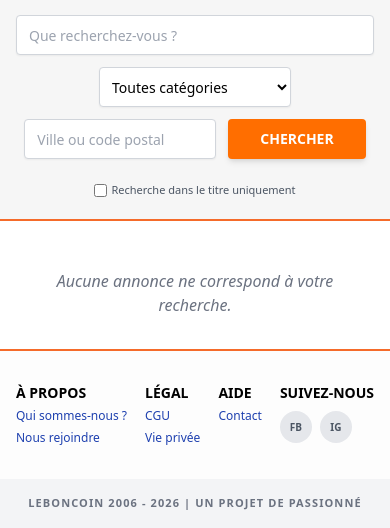
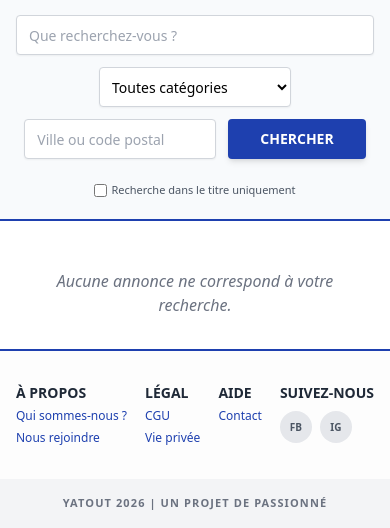
Before and after one commit to neuf2dev/yatout, a Django app: page / in a window 390 px wide. Shown: the part 495-1023 px from the top of the page. Run offline with Django 5.2, Linux system fonts and the light colour scheme; data that the repository does not hold is empty; some libraries are stand-ins or nearby versions.

Commit message:
Refonte visuelle : marque Yatout et charte graphique bleu roi

```diff
--- a/annonces/templates/annonces/accueil.html
+++ b/annonces/templates/annonces/accueil.html
@@ -3,7 +3,7 @@
 <head>
     <meta charset="UTF-8">
     <meta name="viewport" content="width=device-width, initial-scale=1.0">
-    <title>Accueil - Leboncoin</title>
+    <title>Yatout - Petites annonces entre particuliers</title>
     <script src="https://cdn.tailwindcss.com"></script>
 </head>
 <body class="bg-gray-100 font-sans">
@@ -13,9 +13,9 @@
         <!-- HEADER -->
         <header class="flex flex-col md:flex-row justify-between items-center md:items-start p-4 border-b border-gray-200 gap-4">
             <div class="flex flex-col text-center md:text-left">
-                <h1 class="text-[#f56b2a] text-3xl md:text-4xl font-extrabold tracking-tighter italic">
-                    <a href="{% url 'accueil_annonces' %}">leboncoin</a>
-                    <span class="text-xs text-gray-500 block not-italic uppercase tracking-widest">Annonces</span>
+                <h1 class="text-[#1e40af] text-3xl md:text-4xl font-extrabold tracking-tighter italic">
+                    <a href="{% url 'accueil_annonces' %}">yatout</a>
+                    <span class="text-xs text-emerald-600 block not-italic uppercase tracking-widest font-bold">Annonces</span>
                 </h1>
             </div>
 
@@ -23,7 +23,7 @@
             <div class="flex flex-col items-center md:items-end w-full md:w-auto">
                 {% if user.is_authenticated %}
                     <div class="flex items-center gap-3">
-                        <span class="text-sm font-bold text-gray-700">Bonjour, <span class="text-[#f56b2a]">{{ user.username }}</span></span>
+                        <span class="text-sm font-bold text-gray-700">Bonjour, <span class="text-[#1e40af]">{{ user.username }}</span></span>
                         <form method="POST" action="{% url 'logout' %}" class="inline">
                             {% csrf_token %}
                             <button type="submit" class="bg-gray-200 hover:bg-gray-300 text-gray-700 font-bold px-3 py-1 text-xs rounded border border-gray-300 transition-colors">
@@ -33,10 +33,10 @@
                     </div>
                 {% else %}
                     <div class="flex items-center gap-3">
-                        <a href="{% url 'connexion' %}" class="bg-[#f56b2a] hover:bg-orange-600 text-white font-bold px-4 py-1.5 text-xs rounded transition-colors uppercase tracking-wider shadow">
+                        <a href="{% url 'connexion' %}" class="bg-[#1e40af] hover:bg-blue-800 text-white font-bold px-4 py-1.5 text-xs rounded transition-colors uppercase tracking-wider shadow">
                             Se connecter
                         </a>
-                        <a href="{% url 'inscription' %}" class="text-orange-500 text-xs font-bold hover:underline">
+                        <a href="{% url 'inscription' %}" class="text-blue-700 text-xs font-bold hover:underline">
                             S'inscrire
                         </a>
                     </div>
@@ -48,9 +48,9 @@
         <nav class="bg-gray-50 border-b border-gray-200">
             <div class="max-w-[1000px] mx-auto px-4 py-2 flex items-center justify-between text-xs font-bold text-gray-700 uppercase">
                 <div class="flex items-center gap-4">
-                    <a href="{% url 'accueil_annonces' %}" class="text-[#f56b2a] hover:underline">Accueil</a>
+                    <a href="{% url 'accueil_annonces' %}" class="text-[#1e40af] hover:underline">Accueil</a>
                     <span class="text-gray-300">|</span>
-                    <a href="{% url 'deposer_annonce' %}" class="hover:underline">Déposer une annonce</a>
+                    <a href="{% url 'deposer_annonce' %}" class="hover:underline text-emerald-700">Déposer une annonce</a>
                     <span class="text-gray-300">|</span>
                     <a href="{% url 'mes_annonces' %}" class="hover:underline">Mes annonces</a>
                     <span class="text-gray-300">|</span>
@@ -63,25 +63,25 @@
         </nav>
 
         <!-- BANNIÈRE HERO -->
-        <section class="relative w-full h-[300px] bg-gray-900 overflow-hidden">
+        <section class="relative w-full h-[300px] bg-slate-900 overflow-hidden">
             <div class="absolute inset-0">
                 <img id="hero-image" src="https://images.unsplash.com/photo-1524758631624-e2822e304c36?auto=format&fit=crop&w=1200&q=80"
                 class="w-full h-full object-cover opacity-60 transition-opacity duration-1000">
             </div>
             <div class="relative z-10 flex flex-col items-center justify-center h-full text-center px-4">
                 <h2 class="text-white text-4xl font-black italic uppercase tracking-tighter">Donnez une seconde vie aux objets</h2>
-                <p class="text-white text-lg mt-2 font-light">Des milliers d'annonces autour de vous.</p>
+                <p class="text-white text-lg mt-2 font-light">Des milliers d'annonces autour de vous sur Yatout.</p>
             </div>
         </section>
 
         <!-- BARRE DE RECHERCHE DYNAMIQUE -->
-        <section class="bg-[#f6f6f6] p-4 border-b-2 border-[#f56b2a]">
+        <section class="bg-[#f8fafc] p-4 border-b-2 border-[#1e40af]">
             <form method="GET" action="{% url 'accueil_annonces' %}" class="flex flex-wrap gap-3 items-end justify-center">
                 <!-- Recherche mot-clé -->
-                <input type="text" name="q" value="{{ request.GET.q|default:'' }}" placeholder="Que recherchez-vous ?" class="flex-1 border border-gray-300 h-10 px-3 text-sm rounded shadow-sm outline-none">
+                <input type="text" name="q" value="{{ request.GET.q|default:'' }}" placeholder="Que recherchez-vous ?" class="flex-1 border border-gray-300 h-10 px-3 text-sm rounded shadow-sm outline-none focus:border-blue-500">
 
                 <!-- Sélection catégorie -->
-                <select name="categorie" class="w-48 border border-gray-300 h-10 px-2 text-sm rounded bg-white shadow-sm outline-none">
+                <select name="categorie" class="w-48 border border-gray-300 h-10 px-2 text-sm rounded bg-white shadow-sm outline-none focus:border-blue-500">
                     <option value="">Toutes catégories</option>
                     <option value="VEHICULES" {% if request.GET.categorie == 'VEHICULES' %}selected{% endif %}>Véhicules</option>
                     <option value="IMMOBILIER" {% if request.GET.categorie == 'IMMOBILIER' %}selected{% endif %}>Immobilier</option>
@@ -90,10 +90,10 @@
                 </select>
 
                 <!-- Recherche ville -->
-                <input type="text" name="ville" value="{{ request.GET.ville|default:'' }}" placeholder="Ville ou code postal" class="w-48 border border-gray-300 h-10 px-3 text-sm rounded shadow-sm outline-none">
+                <input type="text" name="ville" value="{{ request.GET.ville|default:'' }}" placeholder="Ville ou code postal" class="w-48 border border-gray-300 h-10 px-3 text-sm rounded shadow-sm outline-none focus:border-blue-500">
 
                 <!-- Bouton soumis -->
-                <button type="submit" class="bg-[#ff6e00] text-white font-bold px-8 h-10 rounded shadow-md uppercase text-sm hover:bg-orange-600 transition-colors">Chercher</button>
+                <button type="submit" class="bg-[#1e40af] text-white font-bold px-8 h-10 rounded shadow-md uppercase text-sm hover:bg-blue-800 transition-colors">Chercher</button>
 
                 <!-- Case à cocher -->
                 <div class="w-full text-center mt-2">
@@ -135,7 +135,7 @@
                         </div>
 
                         <div class="flex items-center justify-between mt-2">
-                            <p class="text-orange-600 font-bold">{{ annonce.prix }} €</p>
+                            <p class="text-[#1e40af] font-bold text-base">{{ annonce.prix }} €</p>
 
                             <!-- Bouton Favori rapide ⭐ -->
                             {% if user.is_authenticated %}
@@ -168,7 +168,7 @@
 
                     {% if annonces.has_next %}
                         <a href="?page={{ annonces.next_page_number }}{% if request.GET.q %}&q={{ request.GET.q }}{% endif %}{% if request.GET.categorie %}&categorie={{ request.GET.categorie }}{% endif %}{% if request.GET.ville %}&ville={{ request.GET.ville }}{% endif %}"
-                           class="px-3 py-1 bg-[#f56b2a] hover:bg-orange-600 text-white text-xs font-bold rounded">
+                           class="px-3 py-1 bg-[#1e40af] hover:bg-blue-800 text-white text-xs font-bold rounded">
                             Suivant &raquo;
                         </a>
                     {% endif %}
@@ -179,38 +179,38 @@
 
             <!-- SIDEBAR ANNONCES À LA UNE -->
             <aside class="hidden md:block w-1/4">
-                <div class="bg-[#ff6e00] text-white text-center py-1 text-[11px] font-bold uppercase rounded-t-md">Annonces à la une</div>
+                <div class="bg-[#1e40af] text-white text-center py-1 text-[11px] font-bold uppercase rounded-t-md">Annonces à la une</div>
                 <div class="border border-gray-200 border-t-0 p-3 bg-[#fdfdfd] flex flex-col gap-6">
                     <div class="text-center group cursor-pointer">
                         <div class="h-32 border border-gray-200 overflow-hidden">
                             <img src="https://images.unsplash.com/photo-1519750783826-e2420f4d687f?auto=format&fit=crop&w=200&q=80" class="object-cover w-full h-full">
                         </div>
                         <h4 class="text-blue-800 text-[12px] font-bold mt-2 leading-tight">Scooter neuf sunny 4t</h4>
-                        <p class="text-[13px] font-bold mt-1">699 €</p>
+                        <p class="text-[13px] font-bold mt-1 text-[#1e40af]">699 €</p>
                     </div>
                 </div>
             </aside>
         </div>
 
         <!-- FOOTER -->
-        <footer class="mt-auto border-t-2 border-[#f56b2a] bg-[#fdfdfd]">
+        <footer class="mt-auto border-t-2 border-[#1e40af] bg-[#fdfdfd]">
             <div class="px-4 py-8 flex justify-between">
                 <div class="flex flex-col gap-1">
-                    <h5 class="text-sm font-bold uppercase">À propos</h5>
-                    <a href="#" class="text-[12px] text-blue-800">Qui sommes-nous ?</a>
-                    <a href="#" class="text-[12px] text-blue-800">Nous rejoindre</a>
+                    <h5 class="text-sm font-bold uppercase text-gray-800">À propos</h5>
+                    <a href="#" class="text-[12px] text-blue-800 hover:underline">Qui sommes-nous ?</a>
+                    <a href="#" class="text-[12px] text-blue-800 hover:underline">Nous rejoindre</a>
                 </div>
                 <div class="flex flex-col gap-1">
-                    <h5 class="text-sm font-bold uppercase">Légal</h5>
-                    <a href="#" class="text-[12px] text-blue-800">CGU</a>
-                    <a href="#" class="text-[12px] text-blue-800">Vie privée</a>
+                    <h5 class="text-sm font-bold uppercase text-gray-800">Légal</h5>
+                    <a href="#" class="text-[12px] text-blue-800 hover:underline">CGU</a>
+                    <a href="#" class="text-[12px] text-blue-800 hover:underline">Vie privée</a>
                 </div>
                 <div class="flex flex-col gap-1">
-                    <h5 class="text-sm font-bold uppercase">Aide</h5>
-                    <a href="#" class="text-[12px] text-blue-800">Contact</a>
+                    <h5 class="text-sm font-bold uppercase text-gray-800">Aide</h5>
+                    <a href="#" class="text-[12px] text-blue-800 hover:underline">Contact</a>
                 </div>
                 <div class="flex flex-col gap-2">
-                    <h5 class="text-sm font-bold uppercase">Suivez-nous</h5>
+                    <h5 class="text-sm font-bold uppercase text-gray-800">Suivez-nous</h5>
                     <div class="flex gap-2 text-[10px] font-bold text-gray-600">
                         <span class="w-8 h-8 bg-gray-200 rounded-full flex items-center justify-center">FB</span>
                         <span class="w-8 h-8 bg-gray-200 rounded-full flex items-center justify-center">IG</span>
@@ -218,7 +218,7 @@
                 </div>
             </div>
             <div class="bg-gray-100 py-4 text-center text-[11px] text-gray-500 uppercase font-bold tracking-widest">
-                leboncoin 2006 - 2026 | Un projet de passionné
+                yatout 2026 | Un projet de passionné
             </div>
         </footer>
     </div>
```
